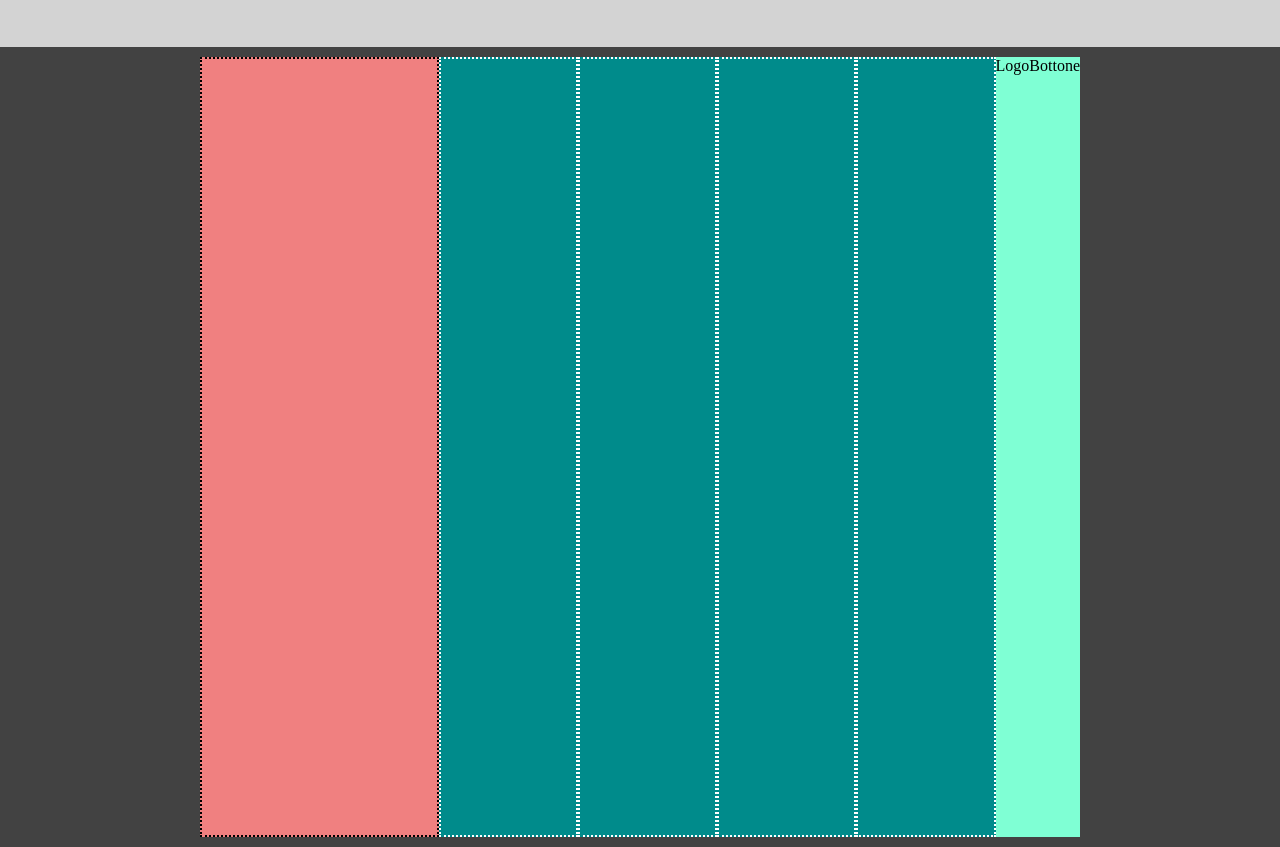
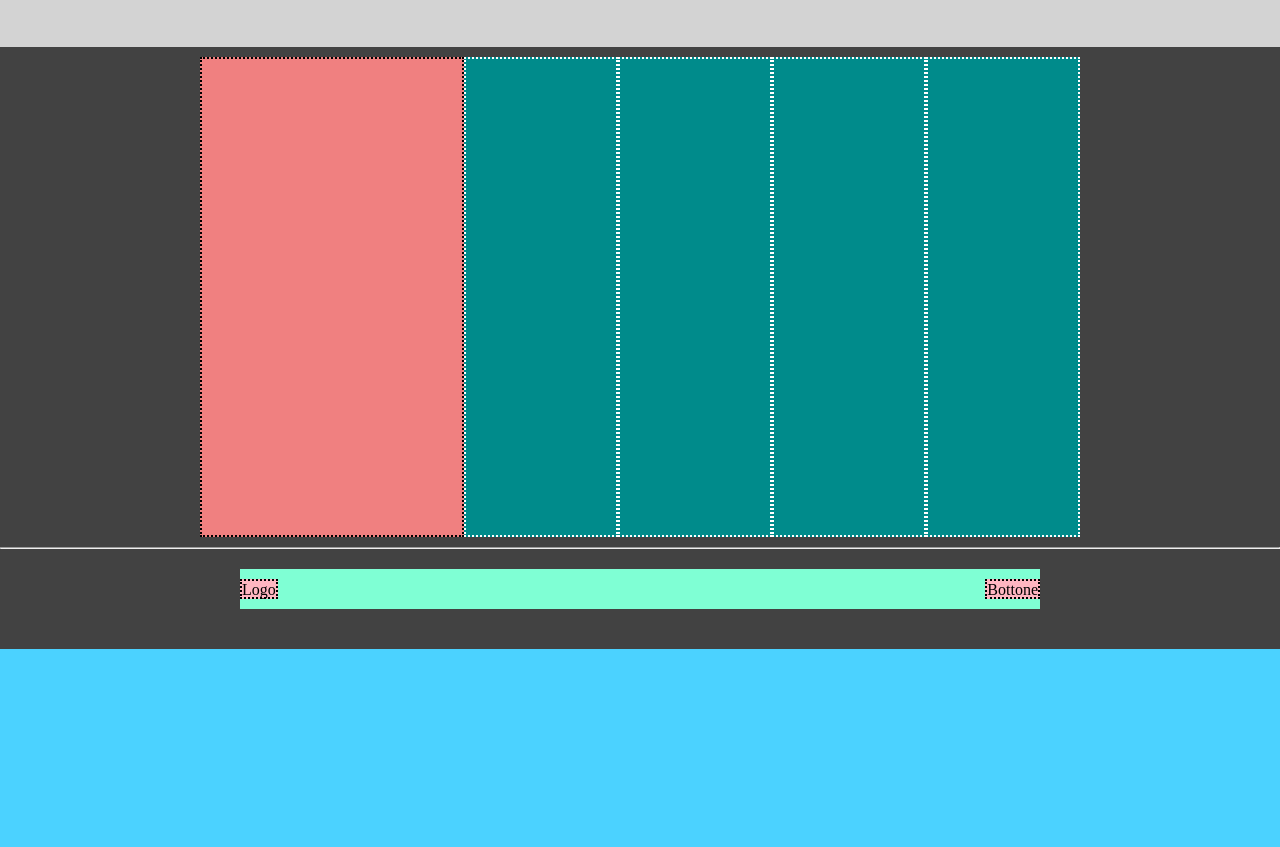
Before and after one commit to ilariamotta/htmlcss-struttura-discord, a plain HTML site: page index.html in a window 1280 px wide. Shown: the part 2713-3560 px from the top of the page. After the commit the page ends 3380 px from the top, so only its background shows below. Drawn offline with Linux system fonts and the light colour scheme.

Commit message:
fix: footer

```diff
--- a/css/style.css
+++ b/css/style.css
@@ -59,13 +59,12 @@ body {
 }
 
 .container-footer {
-    background-color: rgb(66, 66, 66);
+    background-color: #424242;
     display:flex;
     justify-content: center;
     width: auto;
-    height: 800px;
+    height: 500px;
     padding: 10px 200px;
-    /* flex-wrap: nowrap; */
 
 }
 
@@ -74,6 +73,7 @@ body {
     display: flex;
     justify-content: row;
     width: 30%;
+    max-height: auto;
     border: dotted 2px black;
 }
 
@@ -91,12 +91,21 @@ background-color: darkcyan;
     justify-content: row;
     border: dotted 2px white;
 }
-
+ .last-footer {
+    background-color: #424242;
+    display: flex;
+    justify-content: center;
+    height: 100px;
+    padding: 20px;
+ }
 .aqua-container {
-    background-color: aquamarine;
-    display: flex;
-    flex-direction: row;
-    justify-content: center;
+  background-color: aquamarine;
+  display: flex;
+  justify-content: space-between;
+  align-content: center;
+  align-items: center;
+  width: 800px;
+  height: 40px;
 }
 
 /* UTILITY */
@@ -184,8 +193,13 @@ footer {
     max-height: auto;
 }
 
-/* .footer-elements {
-    background-color: lightpink;
-    border: border: 2px black dotted;
-    display: flex;
-} */
+
+
+.footer-elements {
+  background-color: lightpink;
+  border: 2px dotted black;
+  justify-content: space-between;
+  align-content: center;
+  align-items: center;
+  height: 20px;
+}
--- a/index.html
+++ b/index.html
@@ -44,14 +44,16 @@
         <div class="container-column"></div>
         <div class="container-column"></div>
         <div class="container-column"></div>
-        <div class="container-column"></div>
-        </div>
-
-        <div class="aqua-container">
+        <div class="container-column"></div></div></div>
+<hr>
+    <div class="last-footer">
+    <div class="aqua-container">
             <div class="footer-elements">Logo</div>
             <div class="footer-elements">Bottone</div></div>
-        </div>
+        </div></div>
+    </div>
     </footer>
+    <br>
     <!-- fine footer -->
 </body>
 </html>
```
